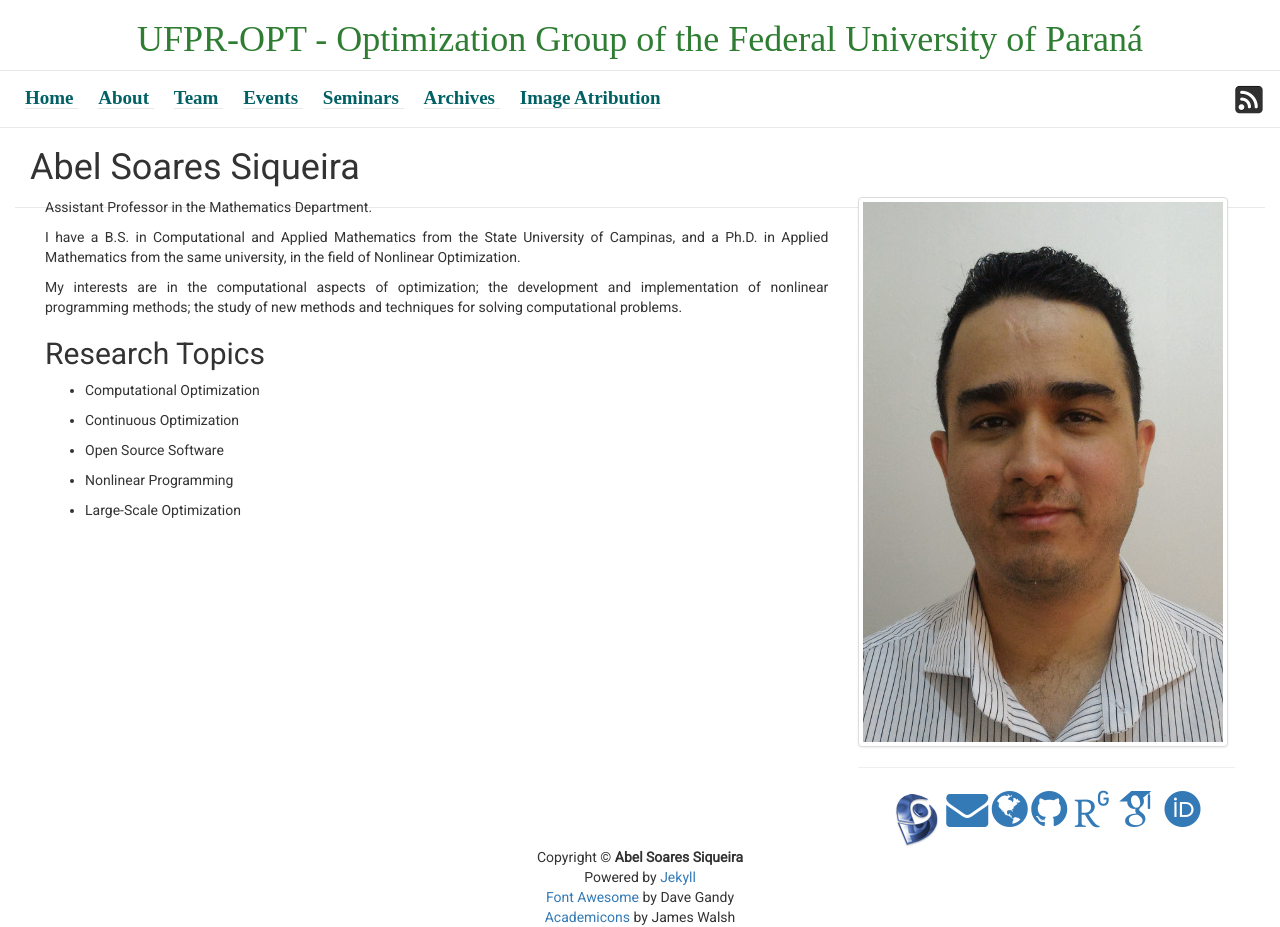
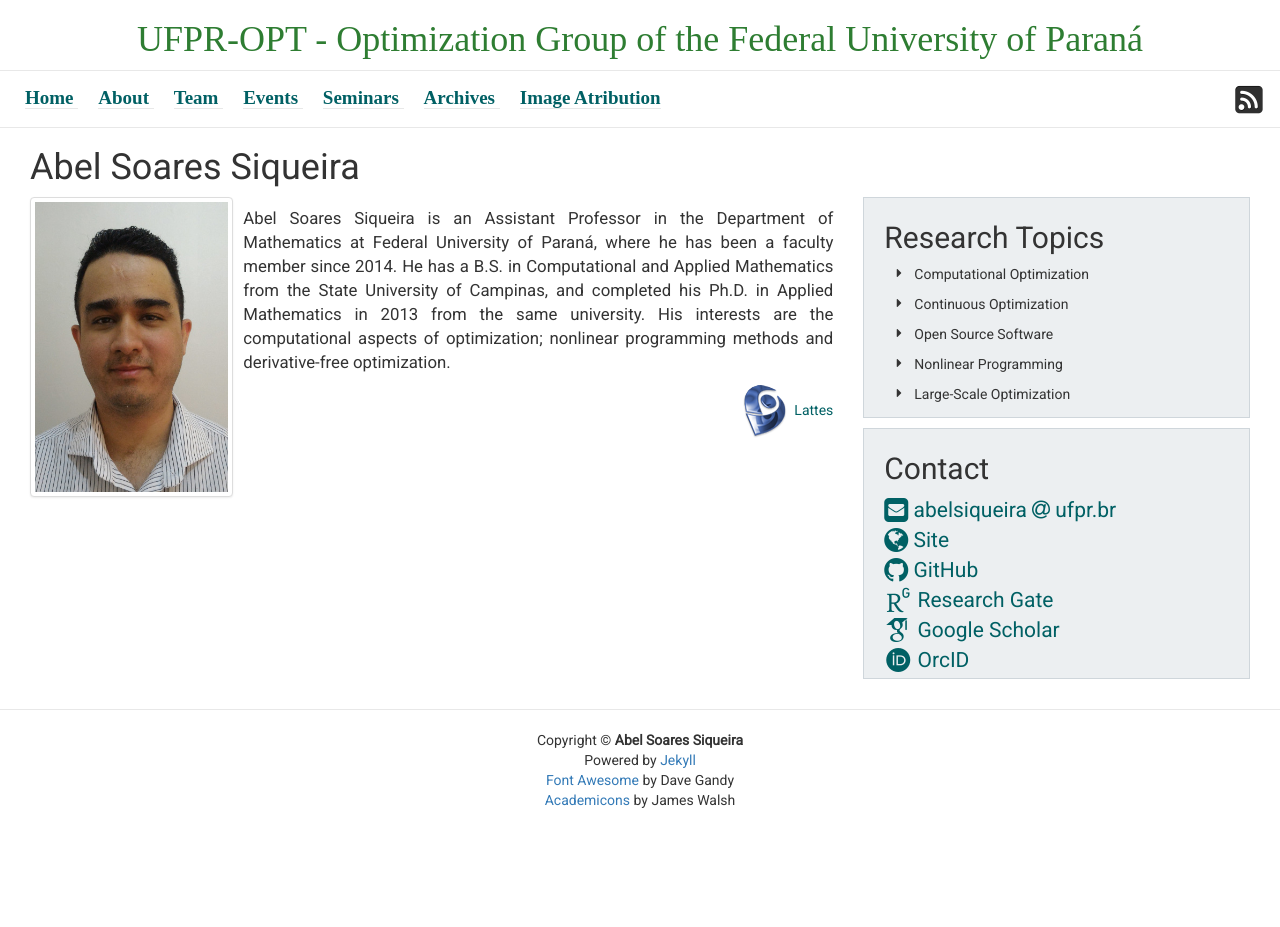
Before and after one commit to ufpr-pde/ufpr-opt.github.io, a Jekyll site: the page built from team/abelsiqueira.md, in a window 1280 px wide. Built offline with Jekyll 4.4.1, drawn with Linux system fonts in a browser that asks for light colours; some web fonts are replaced; after the commit the page ends 900 px from its top, so only the background shows below that.

Commit message:
Update individual team page

```diff
--- /dev/null
+++ b/_includes/team-info.html
@@ -0,0 +1,49 @@
+
+{% if member.email %}
+<a href="mailto:{{ member.email.user }}[FIXME]{{ member.email.dom }}?subject=EMAIL ADDRESS NEEDS EDITING&body=Please change '[FIXME]' with '@' from the address before sending your email.">
+  <i class="fa fa-envelope-square fa-lg"></i>
+  {% if descriptive %}
+  {{ member.email.user}}<span style="display: none">-anti-bot-bit</span> <i class="fa fa-at"></i> {{ member.email.dom }}<br>
+  {% endif %}
+</a>
+{% endif %}
+{% if member.site %}
+<a href="{{ member.site }}">
+  <i class="fa fa-globe fa-lg"></i>
+  {% if descriptive %}
+  Site<br>
+  {% endif %}
+</a>
+{% endif %}
+{% if member.github %}
+<a href="http://github.com/{{ member.github }}">
+  <i class="fa fa-github fa-lg"></i>
+  {% if descriptive %}
+  GitHub<br>
+  {% endif %}
+</a>
+{% endif %}
+{% if member.rgate %}
+<a href="https://www.researchgate.net/profile/{{ member.rgate }}">
+  <i class="ai ai-researchgate fa-lg"></i>
+  {% if descriptive %}
+  Research Gate<br>
+  {% endif %}
+</a>
+{% endif %}
+{% if member.scholar %}
+<a href="https://scholar.google.com.br/citations?user={{ member.scholar }}">
+  <i class="ai ai-google-scholar fa-lg"></i>
+  {% if descriptive %}
+  Google Scholar<br>
+  {% endif %}
+</a>
+{% endif %}
+{% if member.orcid %}
+<a href="https://scholar.google.com.br/citations?user={{ member.orcid }}">
+  <i class="ai ai-orcid fa-lg"></i>
+  {% if descriptive %}
+  OrcID<br>
+  {% endif %}
+</a>
+{% endif %}
--- a/_layouts/team_member.html
+++ b/_layouts/team_member.html
@@ -2,73 +2,63 @@
 layout: default
 ---
 
-{% for tm in site.data.team %}
-{% if page.key == tm.key %}
+{% for member in site.data.team %}
+{% if page.key == member.key %}
 
 <div class="team_member container-fluid">
 
-  <h1> {{ tm.fullname }} </h1>
-
-  <div class="col-md-8">
-    <div class="text-justify">
-    {{ content }}
+  <div class="row">
+    <div class="col-xs-12">
+      <h1> {{ member.fullname }} </h1>
+    </div>
   </div>
 
+  <div class="row">
+    <div class="col-xs-12 col-md-8"> <!-- First column -->
+
+      <div class="pull-left">
+        <!-- Photo -->
+        <img class="profile-img img-thumbnail" src="{{ site.baseurl }}/images/{{ member.key }}.jpg">
+      </div>
+
+      <div class="text-justify">
+        <p>
+        {{ content }}
+        </p>
+      </div>
+
+      <div class="text-right">
+        <a href="{{ member.lattes }}">
+          <img class="logo" src="{{ site.baseurl }}/images/lattes.png" alt="Lattes">
+          Lattes<br>
+        </a>
+      </div>
+
+    </div> <!-- First column end -->
+
+    <div class="col-xs-12 col-sm-6 col-md-4">
+      <div class="card">
       <h2> Research Topics </h2>
-  {% for t in tm.research %}
-  <ul>
-    <li> {{ t }} </li>
+      <ul class="fa-ul">
+      {% for t in member.research %}
+        <li><i class="fa-li fa fa-caret-right"></i> {{ t }} </li>
+      {% endfor %}
       </ul>
-  {% endfor %}
-
-  </div> <!-- End of col-md-8 -->
-
-  <div class="col-md-4">
-    <!-- Photo -->
-    <img class="profile-img img-thumbnail img-responsive" src="{{ site.baseurl }}/images/{{
-    tm.key }}.jpg">
-
-    <hr>
+      </div>
+    </div>
 
     <!-- Info -->
-    <div class="team-info-logo text-center">
-    <a href="{{ tm.lattes }}">
-      <img class="logo" src="{{ site.baseurl }}/images/lattes.png" alt="Lattes">
-    </a>
-    {% if tm.email %}
-    <a href="mailto:{{ tm.email }}">
-      <i class="fa fa-envelope fa-3x"></i>
-    </a>
-    {% endif %}
-    {% if tm.site %}
-    <a href="{{ tm.site }}">
-      <i class="fa fa-globe fa-3x"></i>
-    </a>
-    {% endif %}
-    {% if tm.github %}
-    <a href="http://github.com/{{ tm.github }}">
-      <i class="fa fa-github fa-3x"></i>
-    </a>
-    {% endif %}
-    {% if tm.rgate %}
-    <a href="https://www.researchgate.net/profile/{{ tm.rgate }}">
-      <i class="ai ai-researchgate ai-3x"></i>
-    </a>
-    {% endif %}
-    {% if tm.scholar %}
-    <a href="https://scholar.google.com.br/citations?user={{ tm.scholar }}">
-      <i class="ai ai-google-scholar ai-3x"></i>
-    </a>
-    {% endif %}
-    {% if tm.orcid %}
-    <a href="https://scholar.google.com.br/citations?user={{ tm.orcid }}">
-      <i class="ai ai-orcid ai-3x"></i>
-    </a>
-    {% endif %}
+    <div class="col-xs-12 col-sm-6 col-md-4">
+      <div class="team-info-logo text-left card">
+        <h2> Contact </h2>
+        {% assign descriptive = "yes" %}
+        {% include team-info.html %}
       </div>
-  </div> <!-- End of col-md-4 -->
+    </div>
+  </div>
 
-<div>
+</div>
 
+  {% break %}
   {% endif %}
   {% endfor %}
--- a/_sass/_base.scss
+++ b/_sass/_base.scss
@@ -1,3 +1,32 @@
+.team_member {
+  .profile-img {
+    @media screen and (min-width: 768px) {
+      height: 300px;
+    }
+    @media screen and (max-width: 768px) {
+      width: 40vw;
+    }
+    margin-right: 10px;
+  }
+  a {
+    color: $link-color;
+    text-decoration: none;
+    &:hover {
+      color: lighten($link-color, 20%);
+      text-decoration: none;
+    }
+  }
+  p {
+    font-size: 1.2em;
+  }
+  .team-info-logo {
+    font-size: 1.5em;
+    img {
+      width: 38px;
+    }
+  }
+}
+
 .card-team-name {
   font-size: 30px;
   font-variant: small-caps;
@@ -75,7 +104,7 @@
   background-color: $card-color;
   border: 1px solid $border-color;
   padding: 3px 20px;
-  margin: 20px;
+  margin-bottom: 10px;
   width: 100%;
   position: relative;
 
--- a/team/abelsiqueira.md
+++ b/team/abelsiqueira.md
@@ -3,13 +3,10 @@ layout: team_member
 key: abelsiqueira
 ---
 
-Assistant Professor in the Mathematics Department.
-
-I have a B.S. in Computational and Applied Mathematics from the State
-University of
-Campinas, and a Ph.D. in Applied Mathematics from the same university, in the
-field of Nonlinear Optimization.
-
-My interests are in the computational aspects of optimization; the development and
-implementation of nonlinear programming methods; the study of new methods and
-techniques for solving computational problems.
+Abel Soares Siqueira is an Assistant Professor in the Department of Mathematics at
+Federal University of Paraná, where he has been a faculty member since 2014.
+He has a B.S. in Computational and Applied Mathematics from the State
+University of Campinas, and completed his Ph.D. in Applied Mathematics in 2013
+from the same university.
+His interests are the computational aspects of optimization; nonlinear
+programming methods and derivative-free optimization.
```
Also changed, not shown: _data/team.yml (+30 -10 lines). Lines whose indentation alone changed are shown as unchanged.
